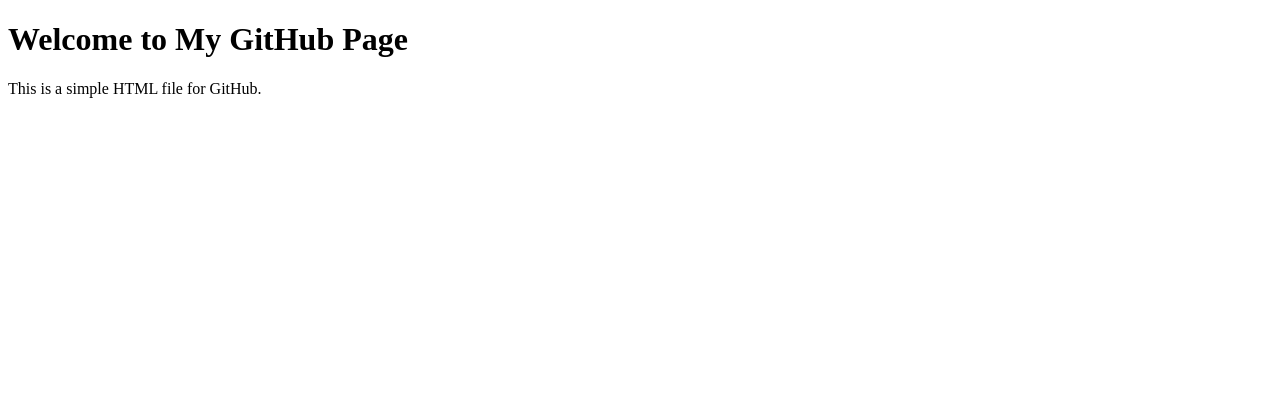
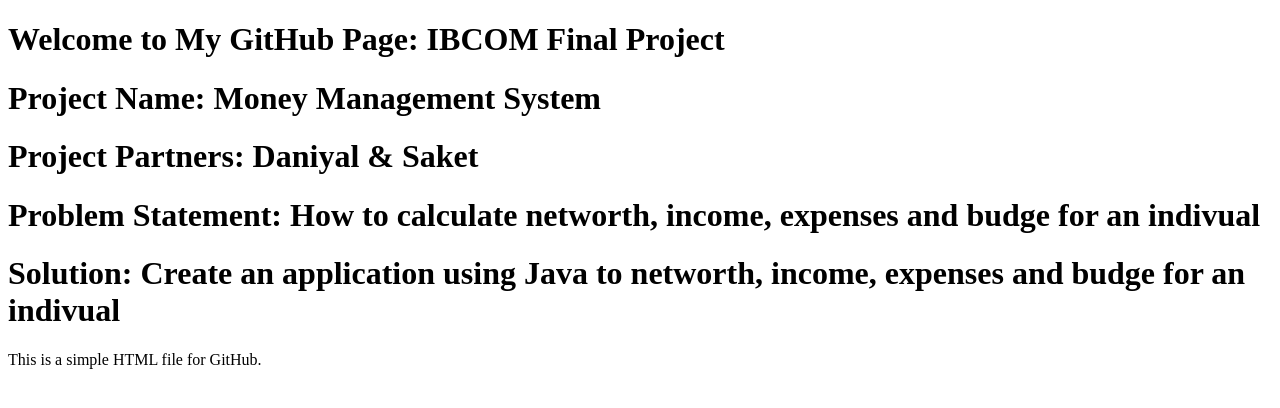
Before and after one commit to Dalicanka/Final-Project, a plain HTML site: page index.html in a window 1280 px wide. Drawn offline with Linux system fonts and the light colour scheme.

Commit message:
Updated Webpage

```diff
--- a/index.html
+++ b/index.html
@@ -6,6 +6,10 @@
     <title>My Simple GitHub Page</title>
 </head>
 <body>
-    <h1>Welcome to My GitHub Page</h1>
+    <h1>Welcome to My GitHub Page: IBCOM Final Project</h1>
+    <h1>Project Name: Money Management System</h1>
+    <h1>Project Partners: Daniyal & Saket </h1>
+    <h1>Problem Statement: How to calculate networth, income, expenses and budge for an indivual  </h1>
+    <h1>Solution: Create an application using Java to networth, income, expenses and budge for an indivual </h1>
     <p>This is a simple HTML file for GitHub.</p>
 </body>
```
